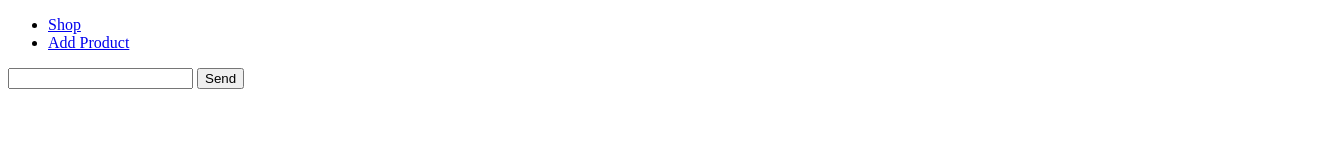
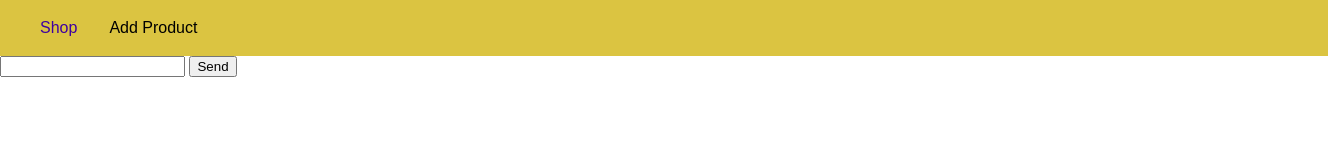
Before and after one commit to murugesh03/node-practice, a website: page views/view-product.html in a window 1280 px wide. Shown: the whole page, 1328 px wide, since content can reach past the window. Drawn offline with Linux system fonts and the light colour scheme.

```diff
--- /dev/null
+++ b/public/css/style.css
@@ -0,0 +1,45 @@
+body {
+  padding: 0;
+  margin: 0;
+  font-family: sans-serif;
+}
+
+main {
+  padding: 1rem;
+}
+
+.main-header {
+  width: 100%;
+  height: 3.5rem;
+  background-color: #dbc441;
+  padding: 0 1.5rem;
+}
+
+.main-header__nav {
+  height: 100%;
+  display: flex;
+  align-items: center;
+}
+
+.main-header__item-list {
+  list-style: none;
+  margin: 0;
+  padding: 0;
+  display: flex;
+}
+
+.main-header__item {
+  margin: 0 1rem;
+  padding: 0;
+}
+
+.main-header__item a {
+  text-decoration: none;
+  color: black;
+}
+
+.main-header__item a:hover,
+.main-header__item a:active,
+.main-header__item a.active {
+  color: #3e00a1;
+}
--- a/route/products.js
+++ b/route/products.js
@@ -35,6 +35,7 @@
 const express = require("express");
 
 const router = express.Router();
+
 const path = require("path");
 
 router.get("/view-product", (req, res) => {
@@ -42,7 +43,8 @@
 });
 
 router.post("/view-product", (req, res) => {
-  res.send("<p>View product page is shown</p> ");
+  console.log(req.body, "this is body");
+  res.redirect("/");
 });
 
 module.exports = router;
--- a/views/view-product.html
+++ b/views/view-product.html
@@ -5,6 +5,7 @@
     <meta charset="UTF-8">
     <meta name="viewport" content="width=device-width, initial-scale=1.0">
     <title>Document</title>
+    <link rel="stylesheet" href="/css/style.css">
 </head>
 
 <body>
@@ -17,7 +18,8 @@
         </nav>
     </header>
     <section>
-        <form method='POST' action='/test'><input name='name'> <button type='submit'>Send</button> </form>
+        <form method='POST' action='/product/view-product'><input name='name'> <button type='submit'>Send</button>
+        </form>
     </section>
 </body>
 
```
Also changed, not shown: app.js (+7 -4 lines), route/admin.js (added, +8 -0 lines).
